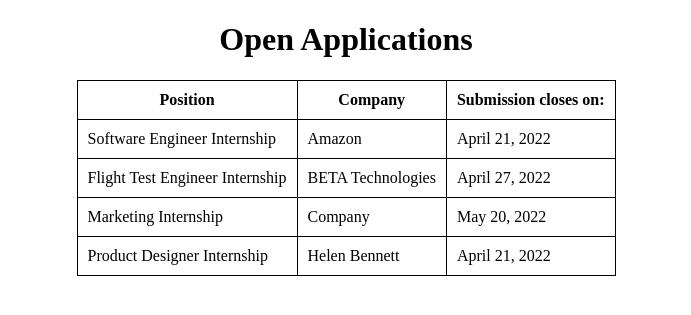
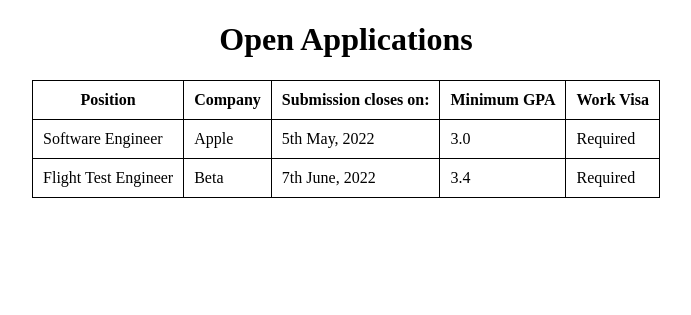
Before and after one commit to Har150n/EqualOpportunity, a Flask app: page /openApp/ in a window 1280 px wide. Shown: the top 315 px of the page, without its empty margins (294-985 px from the left). Run offline with Flask 2, Linux system fonts and the light colour scheme.

Commit message:
finalized app request class attributes

```diff
--- a/app.py
+++ b/app.py
@@ -3,6 +3,7 @@ from flask import Flask, render_template, redirect, url_for, request
 from Application import Application
 import Application
 from Employer import appRequest
+
 
 
 # create the application object
@@ -17,9 +18,6 @@ def home():
 def welcome():
     return render_template('welcome.html')  # render a template
 
-@app.route('/openApp/')
-def openApp():
-    return render_template('openApp.html') #open applications
 
 
 # Route for handling the login page logic
@@ -27,11 +25,16 @@ def openApp():
 def login():
     error = None
     if request.method == 'POST':
-        if request.form['employerUsername'] != 'employer' or request.form['employerPassword'] != 'employer':
+        if request.form['Username'] == 'employer' and request.form['Password'] == 'employer':
+            print("employer success")
+
+
+            return redirect(url_for('home'))
+        elif request.form['Username'] == 'applicant' and request.form['Password'] == 'applicant':
+            print("applicant success")
+            return redirect(url_for('openApp'))
+        else:
             error = 'Invalid Credentials. Please try again.'
-        else:
-            print("success")
-            return redirect(url_for('home'))
 
     return render_template('login.html', error=error)
 
@@ -47,9 +50,30 @@ def applicationform():
 def apprequestform():
     return render_template('apprequestform.html')
 
+#reads added employee app requests
+def readAppRequests(file):
+    list = []
+    with open(file) as f:
+        lines = f.readlines()
+        f.close()
+    i = 0
+    while i < len(lines):
+        tup = (lines[i], lines[i+1], lines[i+2], lines[i+3], lines[i+4])
+
+        list.append(tup)
+        i += 5
+
+    return list
+
+
+
+
+headings = ("Position", "Company", "Submission closes on:","Minimum GPA", "Work Visa")
+data = readAppRequests("./appRequests.txt")
+
 @app.route('/openApp/')
 def openApp():
-    return render_template('appWebsite.html')
+    return render_template('appWebsite.html', headings = headings, data = data)
 
 @app.route('/applicationdisplay', methods= ['POST', 'GET'])
 def applicationdisplay():
@@ -57,7 +81,7 @@ def applicationdisplay():
         form_data = request.form
         gpa = form_data.get("GPA")
         workEligibility = form_data.get("Work Eligibility")
-        newAppRequest = appRequest("deadline", "gpa", True)
+        newAppRequest = appRequest("company", "deadline", "date")
         return render_template('applicationdisplay.html', form_data=form_data)
 
 @app.route('/apprequestdisplay', methods = ['POST', 'GET'])
@@ -66,7 +90,10 @@ def apprequestdisplay():
         form_data = request.form
         gpa = form_data.get("GPA")
         workEligibility = form_data.get("Work Eligibility")
-        newAppRequest = appRequest("deadline", "gpa", True) #creates new application
+        position = form_data.get("Position")
+        company = form_data.get("Company")
+        deadline = form_data.get("Deadline")
+        newAppRequest = appRequest(position, company, deadline, gpa, workEligibility) #creates new application
         return render_template('apprequestdisplay.html', form_data=form_data)
 
 
--- /dev/null
+++ b/appRequests.txt
@@ -0,0 +1,10 @@
+Software Engineer
+Apple
+5th May, 2022
+3.0
+Required
+Flight Test Engineer
+Beta
+7th June, 2022
+3.4
+Required
--- a/templates/appWebsite.html
+++ b/templates/appWebsite.html
@@ -17,30 +17,18 @@
    <h1 align="center">Open Applications</h1>
       <table align="center">
       <tr>
-         <th>Position</th>
-         <th>Company</th>
-         <th>Submission closes on:</th>
+         {% for header in headings %}
+         <th>{{header}}</th>
+         {% endfor %}
       </tr>
-      <tr>
-         <td><a href="{{ url_for('applicationform') }}" >Software Engineer Internship</a></td>
-         <td>Amazon</td>
-         <td>April 21, 2022</td>
-      </tr>
-      <tr>
-         <td>Flight Test Engineer Internship</td>
-         <td>BETA Technologies</td>
-         <td>April 27, 2022</td>
-      </tr>
-      <tr>
-         <td>Marketing Internship</td>
-         <td>Company</td>
-         <td>May 20, 2022</td>
-      </tr>
-      <tr>
-         <td>Product Designer Internship</td>
-         <td>Helen Bennett</td>
-         <td>April 21, 2022</td>
-      </tr>
+         {% for row in data%}
+         <tr>
+            {%for cell in row%}
+            <td> {{cell}}</td>
+            {% endfor %}
+            <tr>
+         {% endfor %}
+
       </table>
    </body>
 </html>
--- a/templates/apprequestform.html
+++ b/templates/apprequestform.html
@@ -1,6 +1,8 @@
 <form action= "{{ url_for('apprequestdisplay') }}" method = "POST">
     <p>GPA <input type = "text" name = "GPA" /></p>
     <p>Work Eligibility <input type = "text" name = "Work Eligibility" /></p>
-
+    <p>Position <input type = "text" name = "Position" /></p>
+    <p>Company <input type = "text" name = "Company" /></p>
+    <p>Deadline <input type = "text" name = "Deadline" /></p>
     <p><input type = "submit" value = "Submit" /></p>
 </form>
```
Also changed, not shown: Employer.py (+7 -9 lines), templates/login.html (+5 -5 lines).
